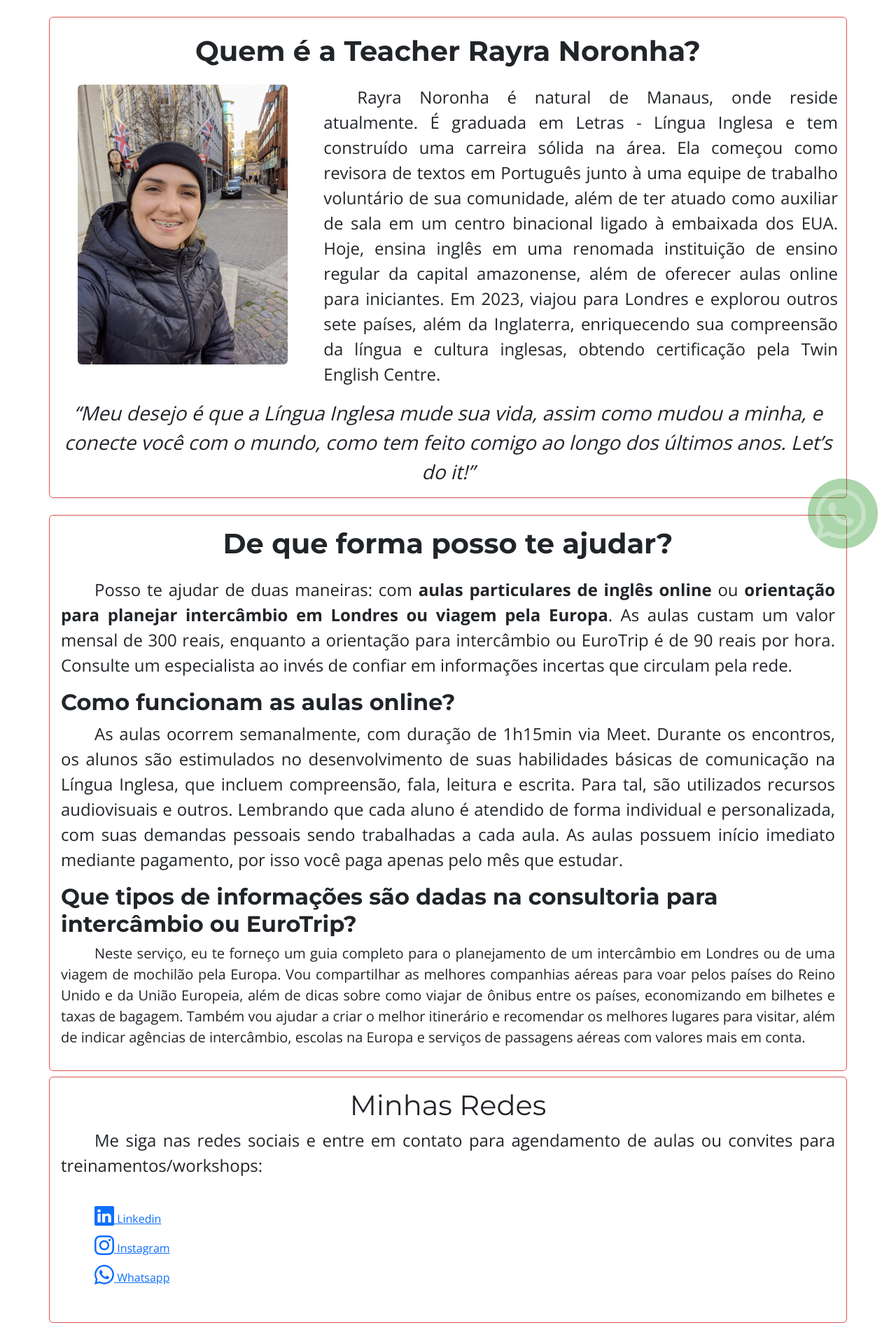
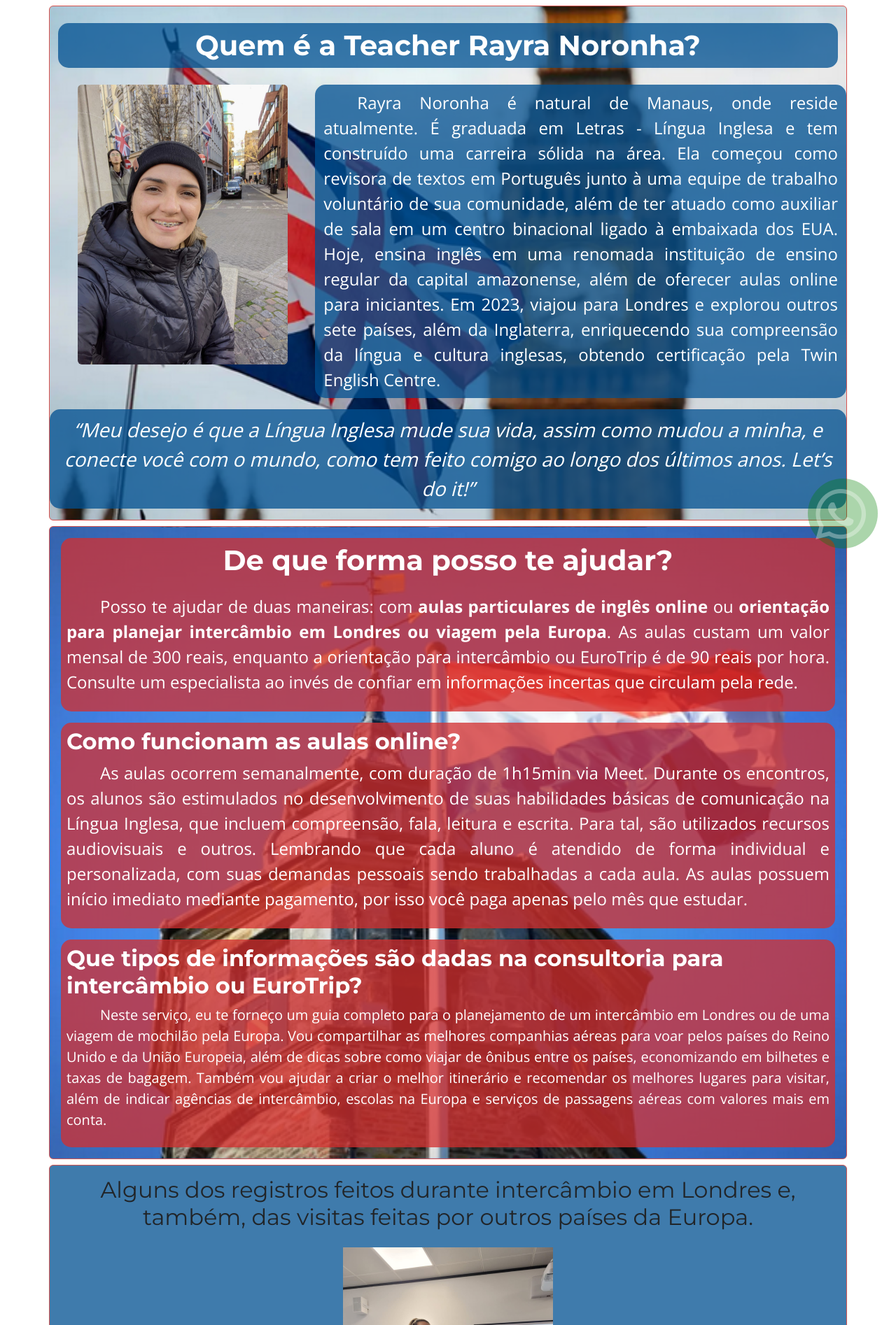
Before and after one commit to Marcosviana91/landing-page-rayra-noronha, a website with bundled scripts: page src/index.html in a window 1280 px wide. Shown: the top 1894 px of the page at 70% size. Built offline with nearby package versions, Linux system fonts and the light colour scheme.

Commit message:
Estilização bandeiras ao fundo

```diff
--- a/src/index.html
+++ b/src/index.html
@@ -16,7 +16,7 @@
     <link rel="stylesheet" href="./styles/main.css">
 </head>
 
-<body>
+<body class="pb-4">
     <!-- <header class="sticky-top" id="nav_menu">
         <div class="container">
             <nav class="navbar">
@@ -30,13 +30,13 @@
             </nav>
         </div>
     </header> -->
-    <section id="inicio" class="container my-sm-4 rounded">
-        <h1 class="d-block text-center my-4 fw-bold">Quem é a Teacher Rayra Noronha?</h1>
+    <section id="inicio" class="container my-2 rounded section_bg bg_reino-unido">
+        <h1 class="d-block text-center my-4 fw-bold bgA">Quem é a Teacher Rayra Noronha?</h1>
         <div class="row">
             <div class="col-sm-4 text-center">
                 <img src="images/fotos_05_sobre_01.jpg" alt="Teacher Rayra" title="Teacher Rayra" class="rounded">
             </div>
-            <p class="fs-4 col-sm-8">
+            <p class="fs-4 col-sm-8 bgA">
                 Rayra Noronha é natural de Manaus, onde reside atualmente. É graduada em Letras - Língua
                 Inglesa e tem construído uma carreira sólida na área. Ela começou como revisora de textos em
                 Português junto à uma equipe de trabalho voluntário de sua comunidade, além de ter atuado
@@ -46,24 +46,28 @@
                 da Inglaterra, enriquecendo sua compreensão da língua e cultura inglesas, obtendo
                 certificação pela Twin English Centre.
             </p>
-            <blockquote class="col fs-3 text-center">
+            <blockquote class="col fs-3 text-center bgA">
                 “Meu desejo é que a Língua Inglesa mude sua vida, assim como mudou a minha, e conecte você com o
                 mundo, como tem feito comigo ao longo dos últimos anos. Let’s do it!”
             </blockquote>
         </div>
     </section>
-    <section id="servicos" class="container my-2 p-3 rounded">
+    <section id="servicos" class="container my-2 p-3 rounded section_bg bg_holanda">
+        <div class="bgB">
             <h2 class="d-block text-center mb-4 fs-1 fw-bold">De que forma posso te ajudar?</h2>
             <p class="fs-4">
                 Posso te ajudar de duas maneiras: com <strong>aulas particulares de inglês online</strong> ou
                 <strong>orientação para
-                planejar intercâmbio em Londres ou viagem pela Europa</strong>. As aulas custam um valor mensal de 300
+                    planejar intercâmbio em Londres ou viagem pela Europa</strong>. As aulas custam um valor mensal de
+                300
                 reais,
                 enquanto a orientação para intercâmbio ou EuroTrip é de 90 reais por hora. Consulte um especialista
                 ao
                 invés
                 de confiar em informações incertas que circulam pela rede.
             </p>
+        </div>
+        <div class="bgB my-3">
             <h3 class="fs-2 fw-bold">Como funcionam as aulas online?</h3>
             <p class="fs-4">
                 As aulas ocorrem semanalmente, com duração de 1h15min via Meet. Durante os encontros, os
@@ -74,7 +78,10 @@
                 As aulas possuem início imediato mediante pagamento, por isso você paga apenas pelo mês
                 que estudar.
             </p>
-        <h3 class="fs-2 fw-bold">Que tipos de informações são dadas na consultoria para intercâmbio ou EuroTrip?</h3>
+        </div>
+        <div class="bgB">
+            <h3 class="fs-2 fw-bold">Que tipos de informações são dadas na consultoria para intercâmbio ou EuroTrip?
+            </h3>
             <p class="fs-5">
                 Neste serviço, eu te forneço um guia completo para o planejamento de um intercâmbio em
                 Londres ou de uma viagem de mochilão pela Europa. Vou compartilhar as melhores
@@ -84,38 +91,10 @@
                 além de indicar agências de intercâmbio, escolas na Europa e serviços de passagens aéreas
                 com valores mais em conta.
             </p>
-    </section>
-    <section id="contato" class="container my-2 p-3 rounded">
-        <h2 class="d-block text-center fs-1">Minhas Redes</h2>
-        <p class="fs-4">Me siga nas redes sociais e entre em contato para agendamento de aulas ou convites para
-            treinamentos/workshops:</p>
-        <div class="col-md-6 p-3" id="redes-sociais">
-            <ul class="d-flex d-md-block">
-                <div class="col-5 col-md-12">
-                    <li>
-                        <a href="https://www.linkedin.com/in/rayranoronha/" target="_blank">
-                            <i class="fs-3 bi bi-linkedin"></i>
-                            Linkedin
-                        </a>
-                    </li>
-                    <li>
-                        <a href="https://instagram.com/rayranoronha_/" target="_blank">
-                            <i class="fs-3 bi bi-instagram"></i>
-                            Instagram
-                        </a>
-                    </li>
-                    <li>
-                        <a href="https://api.whatsapp.com/send?phone=5592984006297" target="_blank">
-                            <i class="fs-3 bi bi-whatsapp"></i>
-                            Whatsapp
-                        </a>
-                    </li>
-                </div>
-            </ul>
         </div>
     </section>
-    <section id="fotos" class="container">
-        <h2 class="d-block text-center mx-5">Alguns dos registros feitos durante intercâmbio em Londres e, também,
+    <section id="fotos" class="container my-2 p-3 rounded">
+        <h2 class="d-block text-center">Alguns dos registros feitos durante intercâmbio em Londres e, também,
             das visitas feitas por
             outros países da Europa.</h2>
         <div id="carousel_fotos" class="carousel slide p-3">
@@ -203,9 +182,9 @@
             </button>
         </div>
     </section>
-    <section id="depoimentos" class="container my-2 p-sm-5 rounded">
-        <h2 class="d-block text-center mb-4">Depoimentos de alunos e colegas de trabalho</h2>
-        <div class="row my-3">
+    <section id="depoimentos" class="container my-2 p-3 rounded section_bg bg_escocia">
+        <h2 class="d-block text-center mb-4 bgA">Depoimentos de alunos e colegas de trabalho</h2>
+        <div class="row m-3 bgA">
             <blockquote class="fs-4 col-sm-8 text-center">“O objetivo dos estudos é buscar alternativas que te façam ir
                 além
                 das
@@ -221,7 +200,7 @@
             </div>
         </div>
         <hr>
-        <div class="row flex-row-reverse my-3">
+        <div class="row flex-row-reverse m-3 bgB">
             <blockquote class="fs-4 col-sm-8 text-center">“Tive a oportunidade de trabalhar ao lado da Rayra por um
                 tempo, e gostaria de destacar
                 o
@@ -236,7 +215,7 @@
             </div>
         </div>
         <hr>
-        <div class="row my-3">
+        <div class="row m-3 bgA">
             <blockquote class="fs-4 col-sm-8 text-center">"Quando buscamos aulas de inglês, queremos um mentor que
                 facilite e traga leveza a essa jornada de aprender. A Teacher Rayra faz isso com excelência! E, devido à
                 sua experiência, além dos conteúdos tradicionais conhecidos por todos os cursos de inglês, ela traz
@@ -248,16 +227,44 @@
             </div>
         </div>
     </section>
-    <!-- <div id="extra"></div>
-        <section>
-            <div class="container">
+    <section id="extra" class="container p-3 text-center rounded section_bg bg_alemanha">
 
-                <h2>Entrevista na TV</h2>
+        <h2 class="bgA">Entrevista na TV</h2>
+        <div>
             <img src="images/entrevista_01.jpg" alt="" srcset="">
             <img src="images/entrevista_02.jpg" alt="" srcset="">
         </div>
 
-        </section> -->
+    </section>
+    <section id="contato" class="container my-2 p-3 rounded">
+        <h2 class="d-block text-center fs-1">Minhas Redes</h2>
+        <p class="fs-4">Me siga nas redes sociais e entre em contato para agendamento de aulas ou convites para
+            treinamentos/workshops:</p>
+        <div class="col-md-6 p-3" id="redes-sociais">
+            <ul class="d-flex d-md-block">
+                <div class="col-5 col-md-12">
+                    <li>
+                        <a href="https://www.linkedin.com/in/rayranoronha/" target="_blank">
+                            <i class="fs-3 bi bi-linkedin"></i>
+                            Linkedin
+                        </a>
+                    </li>
+                    <li>
+                        <a href="https://instagram.com/rayranoronha_/" target="_blank">
+                            <i class="fs-3 bi bi-instagram"></i>
+                            Instagram
+                        </a>
+                    </li>
+                    <li>
+                        <a href="https://api.whatsapp.com/send?phone=5592984006297" target="_blank">
+                            <i class="fs-3 bi bi-whatsapp"></i>
+                            Whatsapp
+                        </a>
+                    </li>
+                </div>
+            </ul>
+        </div>
+    </section>
 
     <!-- botao do whatsapp -->
     <div id="whats_btn" class="d-flex align-items-center text-center rounded-circle" title="Fale com a Teacher!">
--- a/src/styles/main.scss
+++ b/src/styles/main.scss
@@ -4,8 +4,8 @@ $cor3: #EC971F;
 $cor4: #F0AD4E;
 $cor5: #F7E896;
 
-$corA: #004F91;
-$corB: #D32F2F;
+$corA: #005091c0;
+$corB: #d32f2fc0;
 $corC: #007E5E;
 $corD: #F5F5F5;
 $corE: #333333;
@@ -20,7 +20,7 @@ $corE: #333333;
 }
 
 body {
-    background-color: $cor5;
+    // background-color: $cor5;
 }
 
 p {
@@ -56,6 +56,18 @@ section {
     border: 1px solid $cor2;
 }
 
+.bgA,
+.bgB {
+    border-radius: 15px;
+    padding: 8px;
+    color: white;
+}
+.bgA {
+    background-color: $corA;
+}
+.bgB {
+    background-color: $corB;
+}
 #whats_btn {
     height: 100px;
     width: 100px;
@@ -95,10 +107,32 @@ section {
     }
 }
 
-#servicos {
-    // background-color: red;
+section:nth-child(odd) {
+    background-color: $corA;
 }
 
+section:nth-child(even) {
+    background-color: $corB;
+}
+
+.section_bg {
+    background-size: cover;
+    background-attachment: fixed;
+    background-position: center;
+    min-height: 80vh;
+}
+.bg_reino-unido{
+    background-image: url(../images/parallax/bandeira-reino-unido.png);
+}
+.bg_alemanha{
+    background-image: url(../images/parallax/bandeira-alemanha.jpg);
+}
+.bg_escocia{
+    background-image: url(../images/parallax/bandeira-escocia.jpg);
+}
+.bg_holanda{
+    background-image: url(../images/parallax/bandeira-holanda.png);
+}
 #carousel_fotos {
     .carousel-control-prev:hover {
         background: linear-gradient(180deg, transparent 10% , $cor4 50%, transparent);
```
Also changed, not shown: src/images/parallax/bandeira-alemanha.jpg (added), src/images/parallax/bandeira-escocia.jpg (added), src/images/parallax/bandeira-holanda.png (added), src/images/parallax/bandeira-reino-unido.png (added), src/styles/main.css, 1 other file. Lines whose indentation alone changed are shown as unchanged.
